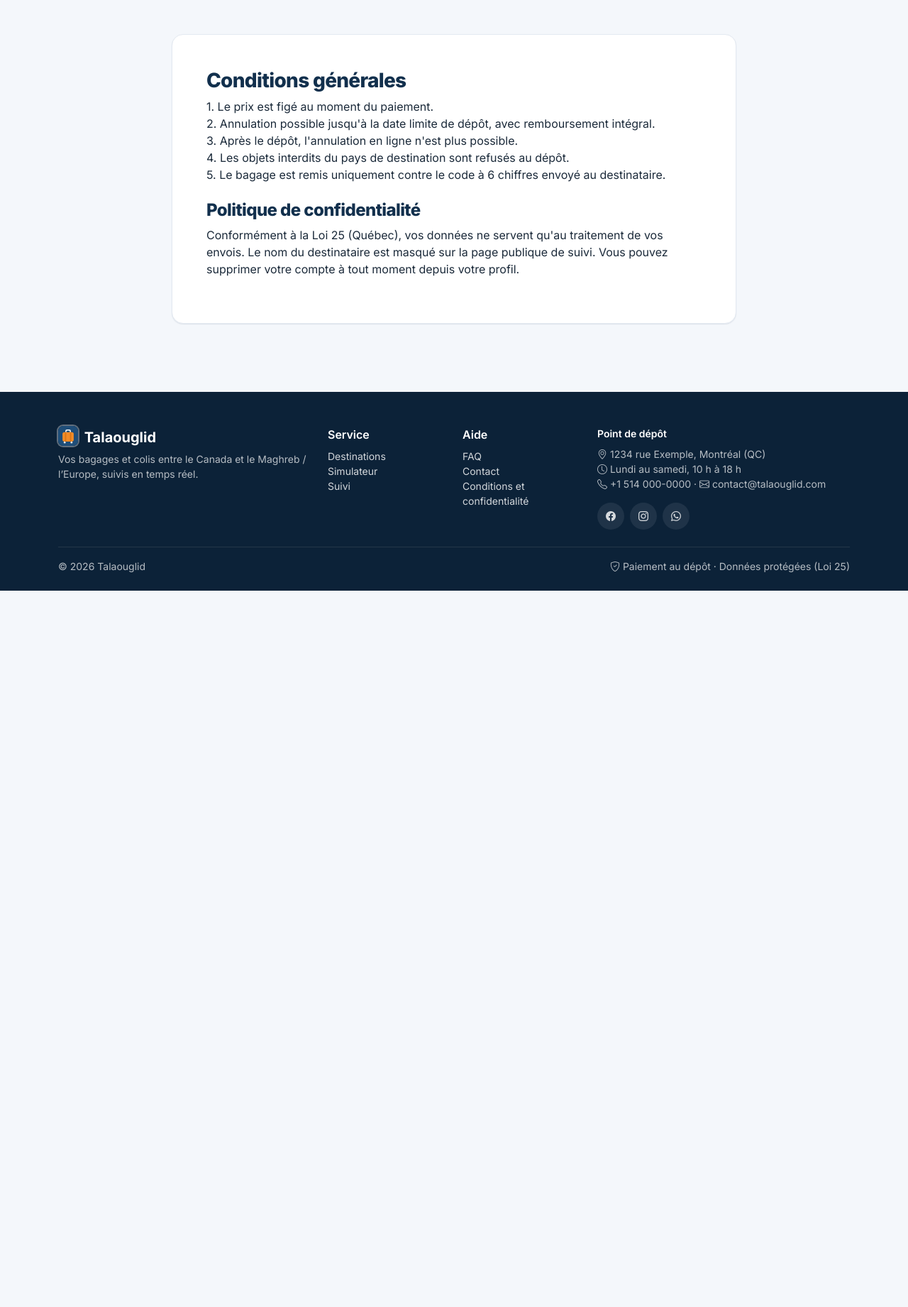
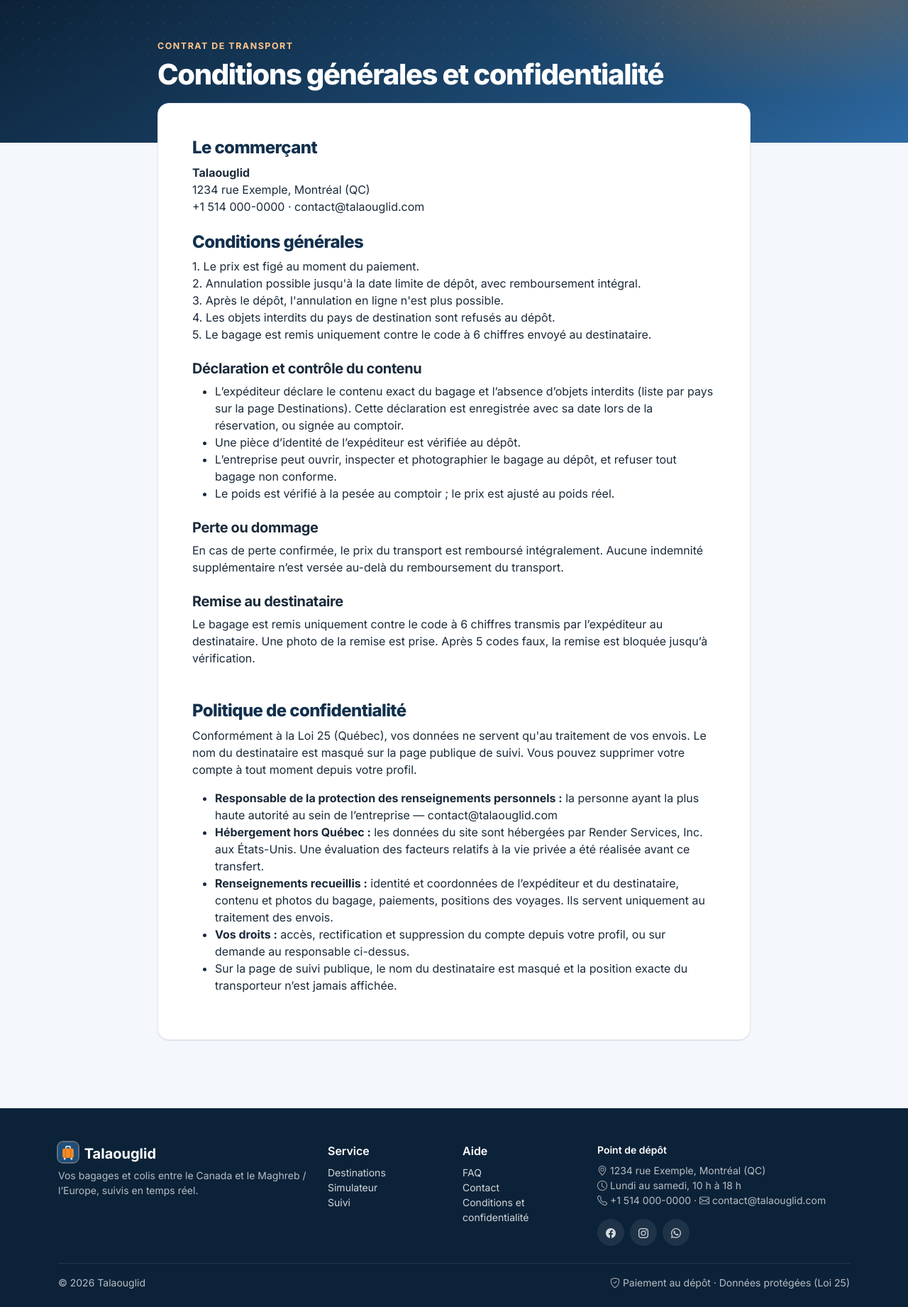
Before and after one commit to achour2/transport-am, a Django app: page /conditions/ in a window 1280 px wide. Shown: the part 67-1908 px from the top of the page at 71% size. Before the commit the page ends 899 px from the top, so only its background shows below. Run offline with Django 5.2, Linux system fonts and the light colour scheme; data comes from the database, SQL or seed files in the repository; some libraries are stand-ins or nearby versions.

Commit message:
Plan S3 : informations légales (NEQ, taxes), conditions et confidentialité complètes (Loi 25, hébergement), déclaration de contenu, indemnisation plafonnée, devise $ CA, nom de domaine
Co-Authored-By: Claude Opus 5.5 <noreply@anthropic.com>
Claude-Session: https://claude.ai/code/session_01M1cfz9qcVxDjrgLRzxPdhm

```diff
--- a/core/models.py
+++ b/core/models.py
@@ -483,6 +483,14 @@ class Bagage(models.Model):
         return prenom + nom
 
     @property
+    def indemnite_suggeree(self):
+        """En cas de perte : min(valeur déclarée, plafond par kg × poids), en plus du remboursement du transport."""
+        plafond = Parametres.charger().indemnisation_max_kg
+        if not plafond:
+            return Decimal("0")
+        return min(self.valeur_declaree or Decimal("0"), (plafond * self.poids).quantize(Decimal("0.01")))
+
+    @property
     def poids_a_facturer(self):
         return self.poids_facture or self.poids
 
--- a/core/pdf.py
+++ b/core/pdf.py
@@ -26,6 +26,8 @@ def recu_pdf(paiement):
     elements = [
         Paragraph(p.nom_entreprise, s["Title"]),
         Paragraph(f"{p.adresse_depot} · {p.telephone} · {p.courriel}", s["Normal"]),
+        *([Paragraph(f"{p.nom_legal}" + (f" — NEQ {p.neq}" if p.neq else "") + (f" — {p.adresse_legale}" if p.adresse_legale else ""), s["Normal"])] if p.nom_legal else []),
+        *([Paragraph(" · ".join(x for x in [f"TPS/TVH : {p.numero_tps}" if p.numero_tps else "", f"TVQ : {p.numero_tvq}" if p.numero_tvq else ""] if x), s["Normal"])] if (p.numero_tps or p.numero_tvq) else []),
         Spacer(1, 10 * mm),
         Paragraph(f"<b>Reçu {paiement.numero_recu}</b>", s["Heading2"]),
         Paragraph(f"Date : {timezone.localtime(paiement.paye_le or paiement.cree_le):%d/%m/%Y %H:%M}", s["Normal"]),
@@ -64,6 +66,7 @@ def recu_pdf(paiement):
     from django.urls import reverse
     elements += [Spacer(1, 6 * mm),
                  Paragraph(f"<b>Suivez votre bagage :</b> {url_absolue(reverse('suivi_detail', args=[b.numero_suivi]))}", s["Normal"]),
-                 Paragraph(f"<b>Code de remise à transmettre au destinataire :</b> {b.code_remise}", s["Normal"])]
+                 Paragraph(f"<b>Code de remise à transmettre au destinataire :</b> {b.code_remise}", s["Normal"]),
+                 Paragraph(f"Conditions générales : {url_absolue(reverse('conditions'))}", s["Normal"])]
     doc.build(elements)
     return tampon.getvalue()
--- a/core/services.py
+++ b/core/services.py
@@ -218,7 +218,9 @@ def confirmer_paiement(paiement, reference=""):
             f"Montant payé : {paiement.montant} {paiement.devise} (reçu {paiement.numero_recu})\n"
             f"Lieu de dépôt : {voyage.lieu_depot}\n"
             f"Date limite de dépôt : {limite:%d/%m/%Y à %H:%M}\n"
-            f"Code de remise (à transmettre au destinataire) : {bagage.code_remise}"
+            f"Code de remise (à transmettre au destinataire) : {bagage.code_remise}\n\n"
+            f"Conditions générales applicables à cet envoi : {url_absolue(reverse('conditions'))}\n"
+            + (f"{params.nom_legal} — NEQ {params.neq} — {params.adresse_legale}" if params.nom_legal else params.nom_entreprise)
         )
         Notification.objects.create(
             destinataire=bagage.client, message=f"Réservation confirmée : {bagage.numero_suivi}", lien=lien
@@ -502,6 +504,13 @@ def traiter_incident(incident, etat, auteur):
         changer_statut(b, Bagage.Statut.PERDU, auteur)
         if b.statut_paiement == Bagage.Paiement.PAYE:
             rembourser(b, auteur)
+        if b.indemnite_suggeree:
+            EvenementBagage.objects.create(
+                bagage=b, statut=b.statut, auteur=auteur,
+                message=f"Indemnité prévue par les conditions : {b.indemnite_suggeree} {b.devise} "
+                        f"(valeur déclarée {b.valeur_declaree}, plafonnée) — à verser au client.")
+            notifier_admins(f"Indemnité à verser pour {b.numero_suivi} : {b.indemnite_suggeree} {b.devise}",
+                            reverse("gestion_bagage", args=[b.numero_suivi]), courriel=False)
     elif etat == Incident.Etat.RESOLU and b.statut == Bagage.Statut.INCIDENT:
         changer_statut(b, incident.statut_avant or Bagage.Statut.EN_TRANSIT, auteur, f"Incident résolu pour {b.numero_suivi}.")
     return incident
--- a/core/templatetags/outils.py
+++ b/core/templatetags/outils.py
@@ -61,7 +61,7 @@ def argent(valeur, devise=""):
         return valeur
     if txt.endswith(",00"):
         txt = txt[:-3]
-    symbole = {"CAD": "$", "USD": "$", "EUR": "€", "DZD": "DA", "MAD": "DH", "TND": "DT"}.get(devise, devise)
+    symbole = {"CAD": "$ CA", "USD": "$ US", "EUR": "€", "DZD": "DA", "MAD": "DH", "TND": "DT"}.get(devise, devise)
     return f"{txt} {symbole}".strip()
 
 
--- a/render.yaml
+++ b/render.yaml
@@ -33,6 +33,8 @@ services:
         sync: false
       - key: DJANGO_ADMIN_PASSWORD
         sync: false
+      - key: DJANGO_DOMAINE
+        sync: false
       - key: VERIFICATIONS_JETON
         generateValue: true
       - key: STRIPE_SECRET_KEY
--- a/templates/base.html
+++ b/templates/base.html
@@ -157,7 +157,7 @@
       </div>
     </div>
     <hr class="border-secondary opacity-25 mt-4">
-    <div class="small d-flex flex-wrap justify-content-between gap-2"><span>© {% now "Y" %} {{ parametres.nom_entreprise }}</span><span><i class="bi bi-shield-check"></i> {% if paiement_en_ligne %}{% translate "Paiement sécurisé" %}{% else %}{% translate "Paiement au dépôt" %}{% endif %} · {% translate "Données protégées (Loi 25)" %}</span></div>
+    <div class="small d-flex flex-wrap justify-content-between gap-2"><span>© {% now "Y" %} {{ parametres.nom_legal|default:parametres.nom_entreprise }}{% if parametres.neq %} · NEQ {{ parametres.neq }}{% endif %}{% if parametres.adresse_legale %} · {{ parametres.adresse_legale }}{% endif %}</span><span><i class="bi bi-shield-check"></i> {% if paiement_en_ligne %}{% translate "Paiement sécurisé" %}{% else %}{% translate "Paiement au dépôt" %}{% endif %} · {% translate "Données protégées (Loi 25)" %}</span></div>
   </div>
 </footer>
 <script src="{% static 'vendor/bootstrap/bootstrap.bundle.min.js' %}"></script>
--- a/templates/gestion/incidents.html
+++ b/templates/gestion/incidents.html
@@ -1,4 +1,4 @@
-{% extends "gestion/_base.html" %}
+{% extends "gestion/_base.html" %}{% load outils %}
 {% block titre %}Incidents{% endblock %}
 {% block gestion %}
 <h1 class="section-titre h3 mb-3">Incidents</h1>
@@ -10,6 +10,7 @@
       <div class="fw-bold">{{ i.get_type_display }} — {% if i.bagage %}<a class="numero" href="{% url 'gestion_bagage' i.bagage.numero_suivi %}">{{ i.bagage.numero_suivi }}</a>{% else %}tout le voyage{% endif %}</div>
       <div class="small text-muted">{{ i.voyage }} · signalé par {{ i.signale_par|default:"—" }} le {{ i.cree_le|date:"d/m/Y H:i" }}</div>
       {% if i.commentaire %}<p class="small mt-2 mb-0">« {{ i.commentaire }} »</p>{% endif %}
+      {% if i.bagage %}<p class="small text-muted mb-0 mt-1">Si perdu : remboursement du transport {{ i.bagage.prix|argent:i.bagage.devise }}{% if i.bagage.indemnite_suggeree %} + indemnité {{ i.bagage.indemnite_suggeree|argent:i.bagage.devise }}{% endif %}.</p>{% endif %}
     </div>
     <form method="post" class="d-flex flex-wrap gap-2 align-items-start">{% csrf_token %}<input type="hidden" name="pk" value="{{ i.pk }}">
       {% if i.bagage %}
--- a/templates/public/conditions.html
+++ b/templates/public/conditions.html
@@ -1,12 +1,51 @@
-{% extends "base.html" %}{% load i18n %}
+{% extends "base.html" %}{% load i18n outils %}
 {% block titre %}{% translate "Conditions générales" %}{% endblock %}
 {% block contenu %}
-<div class="container my-5" style="max-width:820px">
+<section class="entete-page" style="padding-bottom:4.5rem">
+  <div class="container" style="max-width:860px">
+    <span class="surtitre">{% translate "Contrat de transport" %}</span>
+    <h1 class="display-6 mb-0">{% translate "Conditions générales et confidentialité" %}</h1>
+  </div>
+</section>
+<div class="container sous-entete mb-5" style="max-width:860px">
   <div class="carte carte-ombre p-4 p-md-5">
-    <h1 class="section-titre h3">{% translate "Conditions générales" %}</h1>
+    <h2 class="section-titre h4">{% translate "Le commerçant" %}</h2>
+    <p class="mb-4">
+      <strong>{{ parametres.nom_legal|default:parametres.nom_entreprise }}</strong>{% if parametres.nom_legal and parametres.nom_legal != parametres.nom_entreprise %} ({% translate "nom commercial" %} : {{ parametres.nom_entreprise }}){% endif %}<br>
+      {% if parametres.neq %}NEQ : {{ parametres.neq }}<br>{% endif %}
+      {{ parametres.adresse_legale|default:parametres.adresse_depot }}<br>
+      {{ parametres.telephone }} · {{ parametres.courriel }}
+      {% if parametres.numero_tps or parametres.numero_tvq %}<br>{% if parametres.numero_tps %}TPS/TVH : {{ parametres.numero_tps }}{% endif %}{% if parametres.numero_tvq %} · TVQ : {{ parametres.numero_tvq }}{% endif %}{% endif %}
+    </p>
+
+    <h2 class="section-titre h4">{% translate "Conditions générales" %}</h2>
     <p style="white-space:pre-line">{{ parametres.conditions_generales }}</p>
-    <h2 class="section-titre h4 mt-4" id="confidentialite">{% translate "Politique de confidentialité" %}</h2>
+
+    <h3 class="h5 fw-bold mt-4">{% translate "Déclaration et contrôle du contenu" %}</h3>
+    <ul>
+      <li>{% translate "L’expéditeur déclare le contenu exact du bagage et l’absence d’objets interdits (liste par pays sur la page Destinations). Cette déclaration est enregistrée avec sa date lors de la réservation, ou signée au comptoir." %}</li>
+      <li>{% translate "Une pièce d’identité de l’expéditeur est vérifiée au dépôt." %}</li>
+      <li>{% translate "L’entreprise peut ouvrir, inspecter et photographier le bagage au dépôt, et refuser tout bagage non conforme." %}</li>
+      <li>{% translate "Le poids est vérifié à la pesée au comptoir ; le prix est ajusté au poids réel." %}{% if parametres.diviseur_volumetrique %} {% translate "Le poids facturé est le plus élevé entre le poids réel et le poids volumétrique" %} (L × l × H {% translate "en cm" %} ÷ {{ parametres.diviseur_volumetrique }}).{% endif %}</li>
+    </ul>
+
+    <h3 class="h5 fw-bold mt-4">{% translate "Perte ou dommage" %}</h3>
+    <p>{% translate "En cas de perte confirmée, le prix du transport est remboursé intégralement." %}
+      {% if parametres.indemnisation_max_kg %}{% translate "S’y ajoute une indemnité égale à la valeur déclarée, plafonnée à" %} {{ parametres.indemnisation_max_kg|argent:"CAD" }} {% translate "par kilogramme." %}
+      {% else %}{% translate "Aucune indemnité supplémentaire n’est versée au-delà du remboursement du transport." %}{% endif %}</p>
+
+    <h3 class="h5 fw-bold mt-4">{% translate "Remise au destinataire" %}</h3>
+    <p>{% translate "Le bagage est remis uniquement contre le code à 6 chiffres transmis par l’expéditeur au destinataire. Une photo de la remise est prise. Après 5 codes faux, la remise est bloquée jusqu’à vérification." %}</p>
+
+    <h2 class="section-titre h4 mt-5" id="confidentialite">{% translate "Politique de confidentialité" %}</h2>
     <p style="white-space:pre-line">{{ parametres.politique_confidentialite }}</p>
+    <ul>
+      <li><strong>{% translate "Responsable de la protection des renseignements personnels" %} :</strong> {{ parametres.responsable_vie_privee|default:_("la personne ayant la plus haute autorité au sein de l’entreprise") }} — {{ parametres.courriel }}</li>
+      <li><strong>{% translate "Hébergement hors Québec" %} :</strong> {% translate "les données du site sont hébergées par Render Services, Inc. aux États-Unis. Une évaluation des facteurs relatifs à la vie privée a été réalisée avant ce transfert." %}</li>
+      <li><strong>{% translate "Renseignements recueillis" %} :</strong> {% translate "identité et coordonnées de l’expéditeur et du destinataire, contenu et photos du bagage, paiements, positions des voyages. Ils servent uniquement au traitement des envois." %}</li>
+      <li><strong>{% translate "Vos droits" %} :</strong> {% translate "accès, rectification et suppression du compte depuis votre profil, ou sur demande au responsable ci-dessus." %}</li>
+      <li>{% translate "Sur la page de suivi publique, le nom du destinataire est masqué et la position exacte du transporteur n’est jamais affichée." %}</li>
+    </ul>
   </div>
 </div>
 {% endblock %}
```
Also changed, not shown: config/settings.py (+7 -1 lines), core/tests.py (+20 -0 lines).
